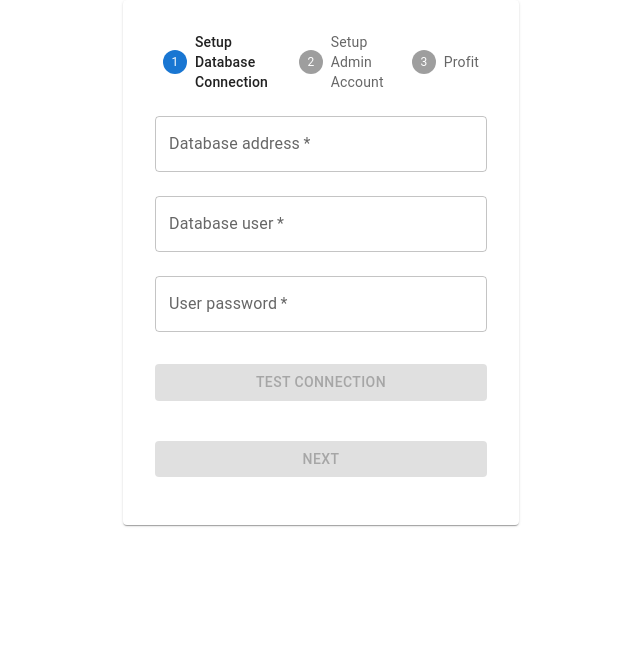
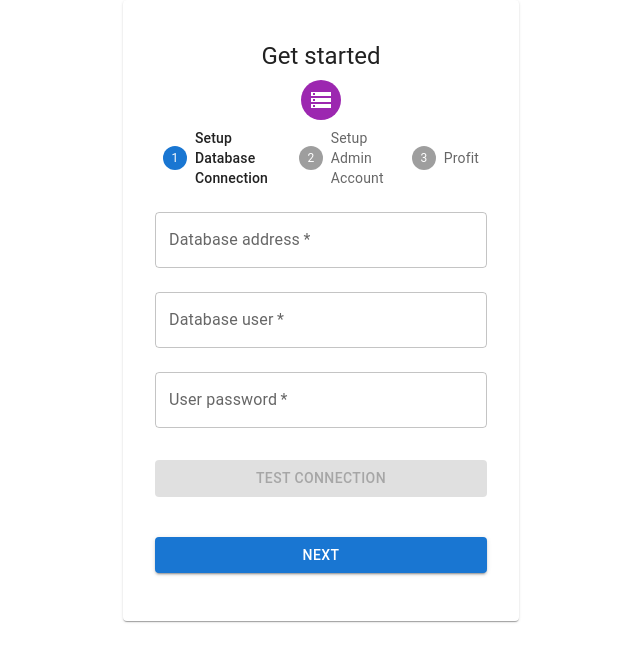
Before and after one commit to mikahimself/blogthing, a React app in the folder client/: page / in a window 1280 px wide. Shown: the top 662 px of the page, without its empty margins (319-959 px from the left). Built offline with nearby package versions, Linux system fonts and the light colour scheme; the HTML template or start-up script is replaced by a standard one.

Commit message:
Add initial Next button functionality on Get Started

```diff
--- a/client/src/view-components/CreateAdmin.tsx
+++ b/client/src/view-components/CreateAdmin.tsx
@@ -48,15 +48,6 @@ export function CreateAdmin() {
           }}
           label="Password"
         />
-
-        <Button
-          type="submit"
-          fullWidth
-          variant="contained"
-          sx={{ mt: 3, mb: 2}}
-        >
-          Next
-        </Button>
       </Box>
   )
 }
--- a/client/src/view-components/TestConnection.tsx
+++ b/client/src/view-components/TestConnection.tsx
@@ -75,15 +75,6 @@ export default function TestConnection() {
           >
           Test Connection
         </Button>
-        <Button
-          type="submit"
-          fullWidth
-          disabled={!connectionOk}
-          variant="contained"
-          sx={{ mt: 3, mb: 2}}
-        >
-          Next
-        </Button>
       </Box>
   )
 }
--- a/client/src/views/Setup.tsx
+++ b/client/src/views/Setup.tsx
@@ -1,10 +1,8 @@
-import { Avatar, Step, StepLabel, Stepper, Typography } from "@mui/material";
-import Box from "@mui/material/Box";
+import { Avatar, Box, Step, StepLabel, Stepper, Typography } from "@mui/material";
 import Button from "@mui/material/Button";
-import TextField from "@mui/material/TextField";
-import StorageIcon from '@mui/icons-material/Storage';
 import { CreateAdmin } from "../view-components/CreateAdmin";
 import React from "react";
+import StorageIcon from '@mui/icons-material/Storage';
 import TestConnection from "../view-components/TestConnection";
 
 const steps = ["Setup Database Connection", "Setup Admin Account", "Profit"]
@@ -20,19 +18,47 @@ const renderStepContent = (step: number) => {
 
 export function Setup() {
   const [activeStep, setActiveStep] = React.useState(0);
+
+  const handleNextClick = (e: any) => {
+    const step = activeStep === steps.length ? 0 : activeStep + 1;
+    setActiveStep(step);
+  }
+
   return (
     <>
+      <Box
+       sx={{
+         marginTop: 1,
+         display: 'flex',
+         flexDirection: 'column',
+         alignItems: 'center',
+       }}
+     >
+      <Typography component="h1" variant="h5">Get started</Typography>
+       <Avatar sx={{ m: 1, bgcolor: 'secondary.main' }}>
+         <StorageIcon />
+       </Avatar>
+     </Box>
+
       <Stepper activeStep={activeStep}>
         {steps.map(stepLabel => (
           <Step key={stepLabel}>
             <StepLabel>{stepLabel}</StepLabel>
           </Step>
         ))
-
       }
 
       </Stepper>
       { renderStepContent(activeStep) }
+      <Button
+        onClick={handleNextClick}
+        // type="submit"
+        fullWidth
+        variant="contained"
+        sx={{ mt: 3, mb: 2}}
+      >
+        Next
+      </Button>
     </>
   )
 
@@ -41,24 +67,4 @@ export function Setup() {
 
 
 
-  // return (
-  //   <Box
-  //     sx={{
-  //       marginTop: 8,
-  //       display: 'flex',
-  //       flexDirection: 'column',
-  //       alignItems: 'center',
-  //     }}
-  //   >
-  //     <Avatar sx={{ m: 1, bgcolor: 'secondary.main' }}>
-  //       <StorageIcon />
-  //     </Avatar>
-  //     <Typography component="h1" variant="h5">Get started</Typography>
-
-
-
-  //     <CreateAdmin/>
-
-  //   </Box>
-  // )
 }
```
Lines whose indentation alone changed are shown as unchanged.
